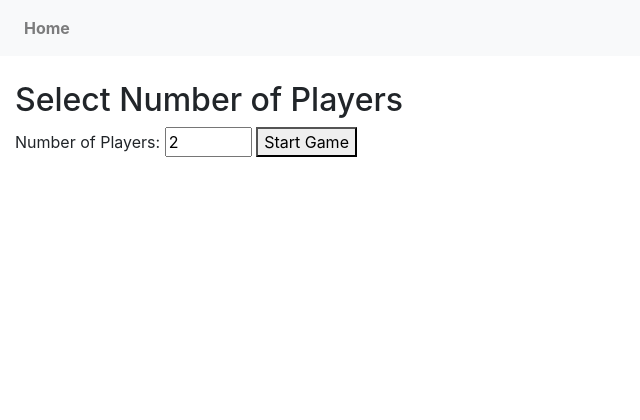
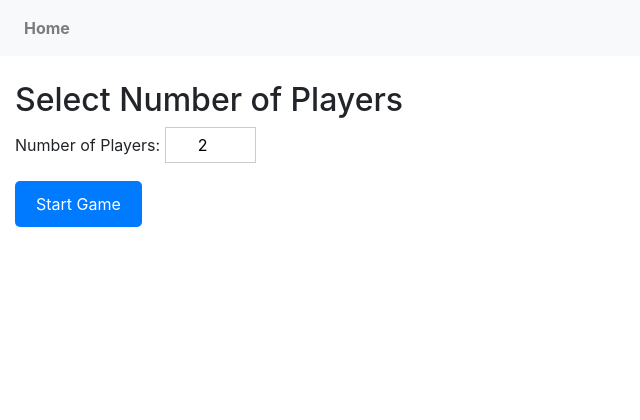
Before and after one commit to Tyler-Yates/games-box, a Python web app: template application/templates/scorekeeper/index.html in a window 1280 px wide. Shown: the top 420 px of the page, without its empty margins (0-640 px from the left). Run offline with Jinja, Linux system fonts and the light colour scheme; the template is opened without the code that fills it, so the values that code supplies are empty.

Commit message:
Minor style changes

```diff
--- /dev/null
+++ b/application/static/scorekeeper/index.css
@@ -0,0 +1,48 @@
+input[type="text"], input[type="number"] {
+    box-shadow: none; /* Remove default shadows */
+    border: 1px solid #ccc; /* Light border color */
+    background-color: #fff; /* White background for contrast */
+    color: #000; /* Black text for readability */
+    padding: 5px;
+    text-align: center;
+}
+
+/* Define variables for button colors */
+:root {
+    --button-bg-color-light: #007bff; /* Blue background for light mode */
+    --button-text-color-light: #ffffff; /* White text for light mode */
+    --button-bg-color-dark: #0056b3; /* Darker blue background for dark mode */
+    --button-text-color-dark: #ffffff; /* White text for dark mode */
+    --button-border-color: transparent; /* Border color */
+    --button-hover-bg-color-light: #0056b3; /* Darker blue for hover in light mode */
+    --button-hover-bg-color-dark: #003d7a; /* Even darker blue for hover in dark mode */
+}
+
+/* Basic button styling */
+button {
+    background-color: var(--button-bg-color-light); /* Default background */
+    color: var(--button-text-color-light); /* Default text color */
+    border: 1px solid var(--button-border-color); /* Border */
+    padding: 10px 20px; /* Padding */
+    border-radius: 5px; /* Rounded corners */
+    font-size: 16px; /* Font size */
+    cursor: pointer; /* Pointer cursor on hover */
+    transition: background-color 0.3s ease, color 0.3s ease; /* Smooth transition */
+}
+
+/* Hover effect */
+button:hover {
+    background-color: var(--button-hover-bg-color-light); /* Hover background */
+}
+
+/* Dark mode specific styles */
+@media (prefers-color-scheme: dark) {
+    button {
+        background-color: var(--button-bg-color-dark); /* Dark mode background */
+        color: var(--button-text-color-dark); /* Dark mode text color */
+    }
+
+    button:hover {
+        background-color: var(--button-hover-bg-color-dark); /* Dark mode hover background */
+    }
+}
--- a/application/templates/scorekeeper/index.html
+++ b/application/templates/scorekeeper/index.html
@@ -12,6 +12,7 @@
     <h2>Select Number of Players</h2>
     <label for="numPlayers">Number of Players:</label>
     <input type="number" id="numPlayers" min="1" max="10" value="2">
+    <p></p>
     <button onclick="redirectToScorePage()">Start Game</button>
 
     <script>
```
